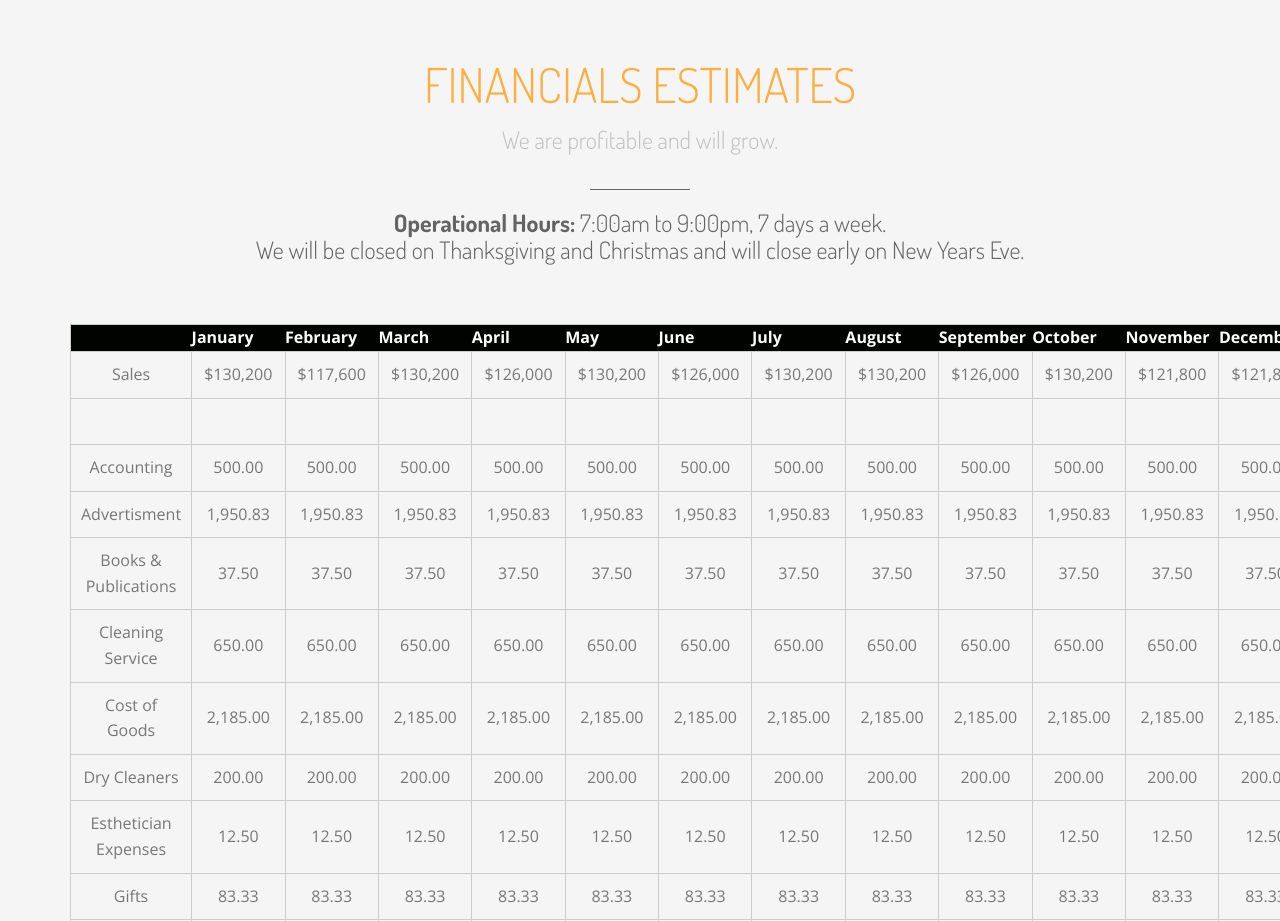
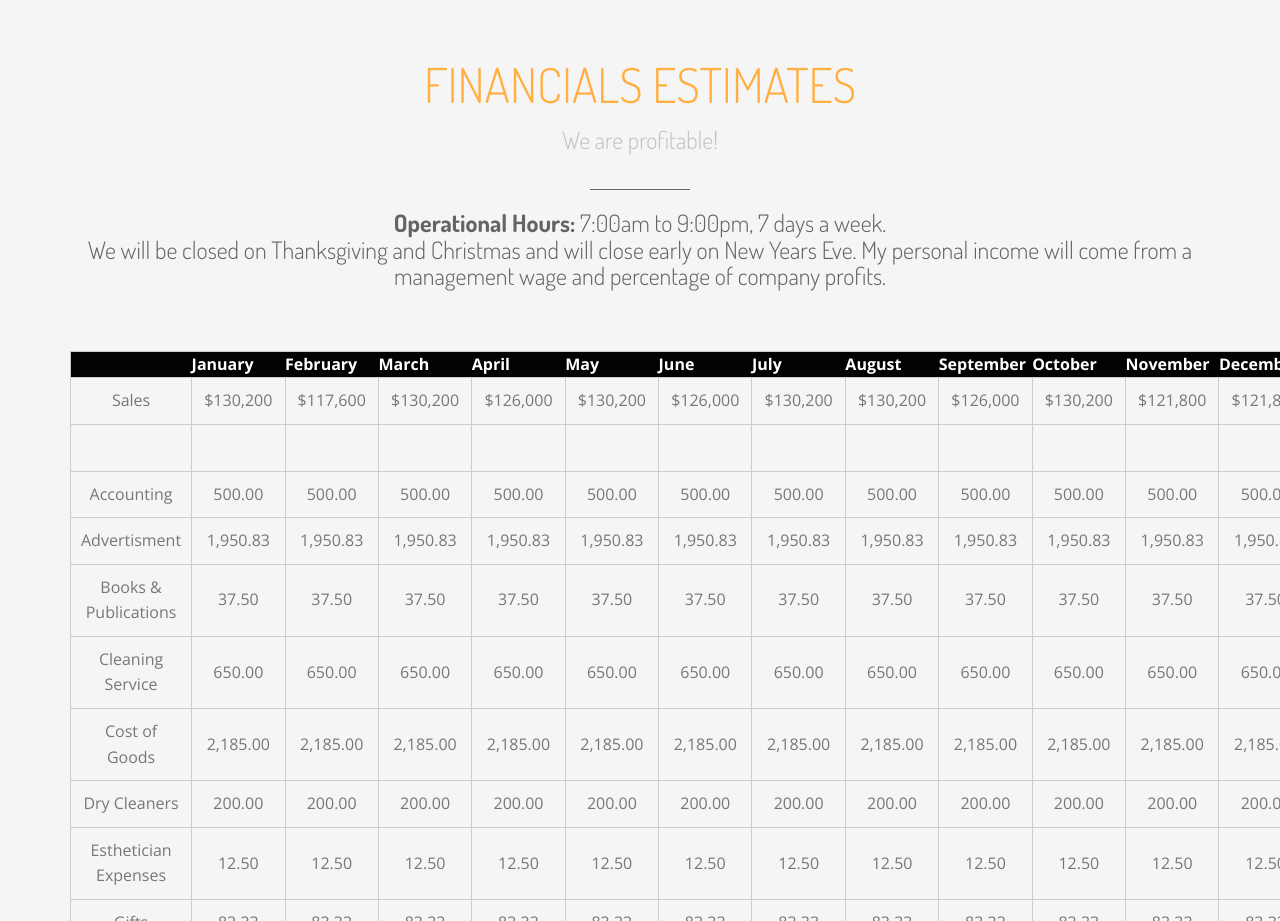
Before and after one commit to berlingotsugaring/berlingotsugaring, a plain HTML site: page index.html in a window 1280 px wide. Shown: the part 8000-8921 px from the top of the page. Drawn offline with nearby package versions, Linux system fonts and the light colour scheme; a script that the page names is missing.

Commit message:
Add updated index.html

```diff
--- a/index.html
+++ b/index.html
@@ -514,9 +514,9 @@
 			<div class="container">
 				<div class="section-heading">
 					<h2>FINANCIALS ESTIMATES</h2>
-					<p>We are profitable and will grow.</p>
+					<p>We are profitable!</p>
 					<hr />
-					<h3><strong>Operational Hours:</strong> 7:00am to 9:00pm, 7 days a week. <br>We will be closed on Thanksgiving and Christmas and will close early on New Years Eve.</h3>
+					<h3><strong>Operational Hours:</strong> 7:00am to 9:00pm, 7 days a week. <br>We will be closed on Thanksgiving and Christmas and will close early on New Years Eve. My personal income will come from a management wage and percentage of company profits.</h3>
 
 					</br>
 					</br>
```
